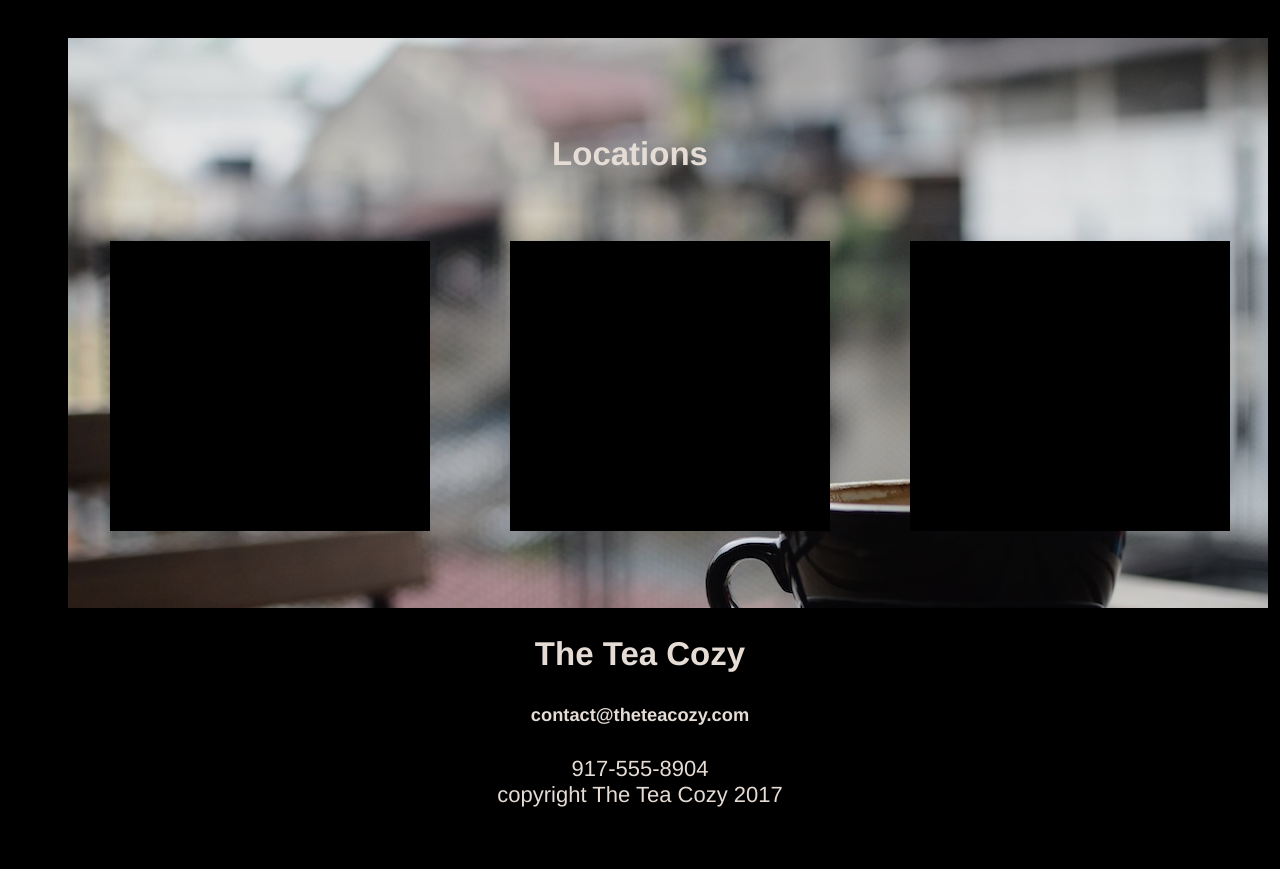
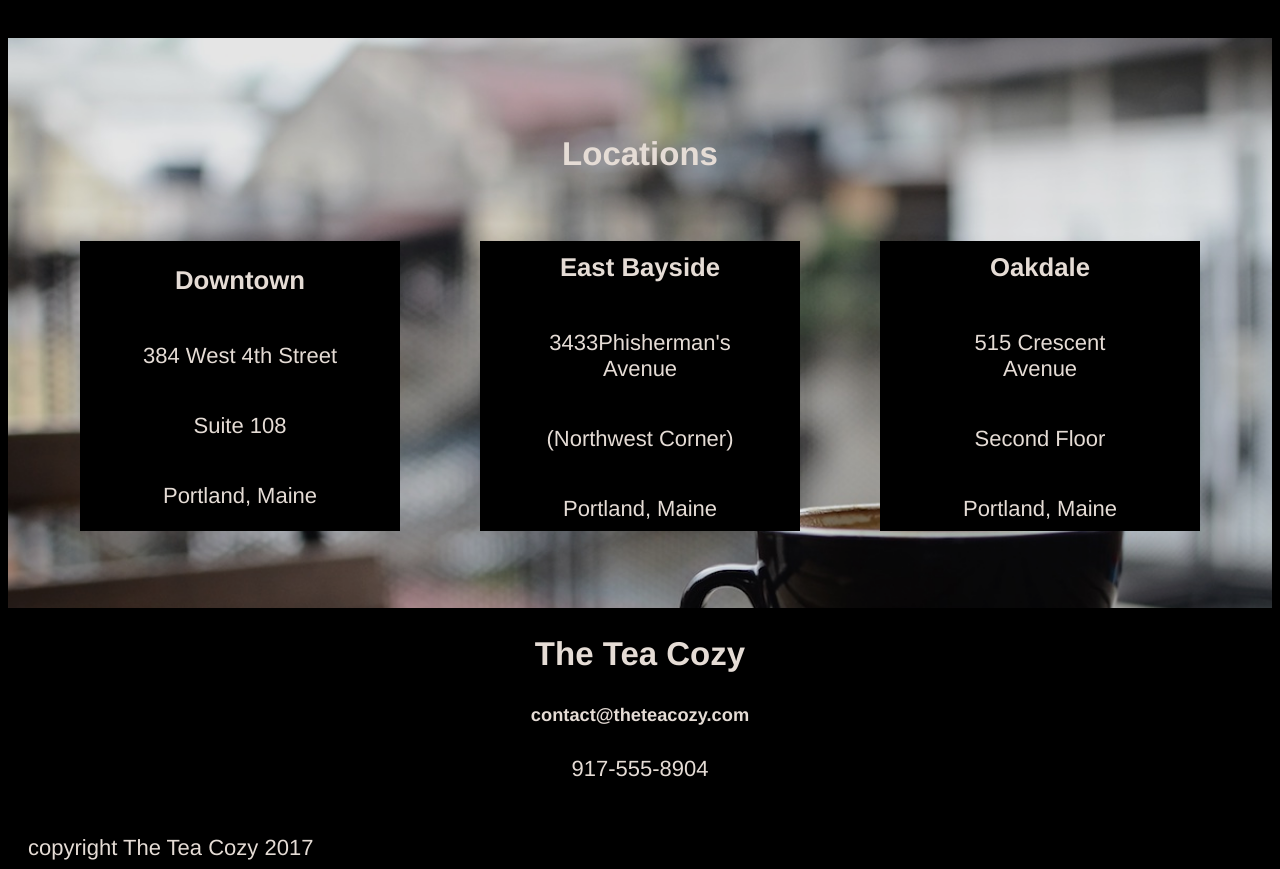
Before and after one commit to serlexington/Tea-Cozy, a plain HTML site: page index.html in a window 1280 px wide. Shown: the part 1440-2309 px from the top of the page. Before the commit the page ends 2256 px from the top, so only its background shows below. Drawn offline with Linux system fonts and the light colour scheme.

Commit message:
Finished Project

```diff
--- a/index.html
+++ b/index.html
@@ -59,27 +59,36 @@
           <h2>Locations</h2>
           <div class="flex-container locations">
             <div class="location">
+              <h3>Downtown</h3>
+              <p>384 West 4th Street</p>
+              <p>Suite 108</p>
+              <p>Portland, Maine</p>
             </div>
             <div class="location">
+              <h3>East Bayside</h3>
+              <p>3433Phisherman's Avenue</p>
+              <p>(Northwest Corner)</p>
+              <p>Portland, Maine</p>
             </div>
             <div class="location">
+              <h3>Oakdale</h3>
+              <p>515 Crescent Avenue</p>
+              <p>Second Floor</p>
+              <p>Portland, Maine</p>
             </div>
           </div>
 
         </div>
-
-
-
-    </div>
-    <!-- Footer Section -->
-    <footer>
+      </div>
+    <!-- Contacts Section -->
       <div class="info">
         <h2>The Tea Cozy</h2>
         <h5>contact@theteacozy.com</h5>
         <span>917-555-8904</span>
-
       </div>
-      <span>copyright The Tea Cozy 2017</span>
+      <!-- Footer Section -->
+    <footer>
+      <span id="copyright">copyright The Tea Cozy 2017</span>
     </footer>
 
   </body>
--- a/resources/css/style.css
+++ b/resources/css/style.css
@@ -41,7 +41,7 @@ nav a{
   background-image: url(./images/img-mission-background.jpg);
   width: 1200px;
   height: 700px;
-  margin-left: 60px;
+  margin: 0 auto;
 }
 .content{
   width: 1200px;
@@ -52,8 +52,8 @@ nav a{
 .products{
   height: 700px;
   width: 1000px;
-  margin-left: 150px;
   padding-top: 70px;
+  margin: 0 auto;
 }
 .picture img{
   display: flex;
@@ -63,8 +63,8 @@ nav a{
   background-image: url(./images/img-locations-background.jpg);
   height: 500px;
   padding-top: 70px;
-  margin-left: 60px;
   background-repeat: no-repeat;
+  background-size: cover;
 }
 .location{
   display: flex;
@@ -77,9 +77,13 @@ nav a{
   background-color: black;
   margin: 40px;
 }
-#locations h2{
-  margin-right: 80px;
-}
 .flex-container.location {
   background-color: transparent;
 }
+footer{
+  text-align: left;
+  margin-left: 20px;
+}
+.info{
+  height: 200px;
+}
```
